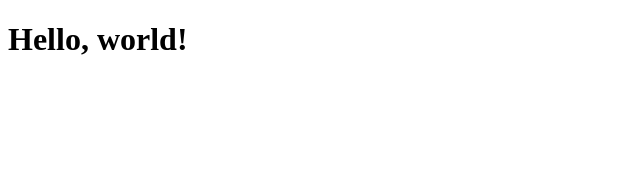
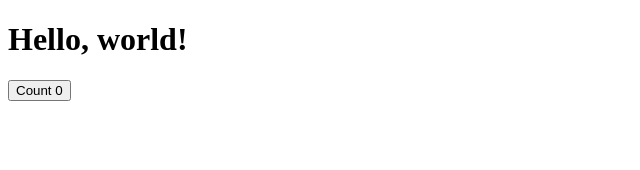
Before and after one commit to SveTi4/LearnFrontend, a React app: page / in a window 1280 px wide. Shown: the top 170 px of the page, without its empty margins (0-640 px from the left). Built offline with nearby package versions, Linux system fonts and the light colour scheme.

Commit message:
Create first component

```diff
--- /dev/null
+++ b/src/components/Counter.tsx
@@ -0,0 +1,14 @@
+import { useState } from 'react';
+
+export const Counter = () => {
+    const [count, setCount] = useState(0);
+
+    const increkejt = () => {
+        setCount(count + 1);
+    }
+    return (
+        <div>
+            <button onClick={increkejt}>Count {count}</button>
+        </div>
+    );
+};
--- a/src/index.tsx
+++ b/src/index.tsx
@@ -1,8 +1,10 @@
 import { render } from 'react-dom';
+import { Counter } from './components/Counter';
 
 render(
     <div>
         <h1>Hello, world!</h1>
+        <Counter />
     </div>,
     document.getElementById('root')
 )
```
